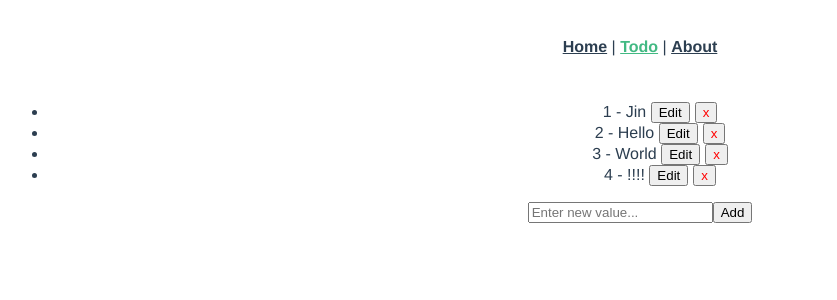
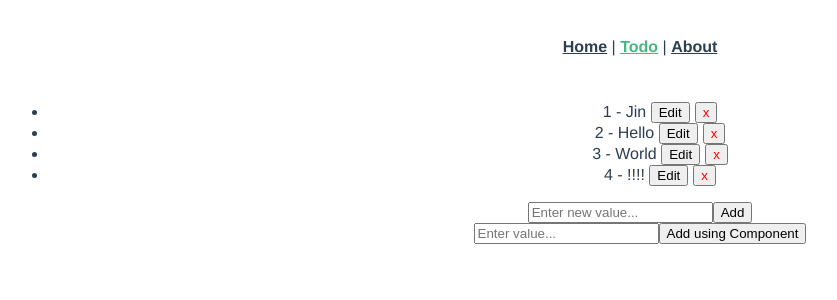
Before and after one commit to minhhungit/DemoVueAspNetCore, a Vue app in the folder hello-world/: page /todo in a window 1280 px wide. Shown: the top 300 px of the page, without its empty margins (0-837 px from the left). Built offline with nearby package versions, Linux system fonts and the light colour scheme.

Commit message:
add todo item using component style

```diff
--- /dev/null
+++ b/hello-world/src/components/todo/TodoItemAddNew.vue
@@ -0,0 +1,35 @@
+<template>
+  <div>
+    <input type="text" v-model="todoItemName" placeholder="Enter value..." />
+    <button v-on:click="addNewTodoItem()">Add using Component</button>
+  </div>
+</template>
+
+<style scoped lang="scss">
+// .remove-button {
+//   color: red;
+//   margin-left: 5px;
+// }
+</style>
+
+<script lang="ts">
+import { Component, Vue } from "vue-property-decorator";
+
+@Component
+export default class TodoItemAddNew extends Vue {
+  private todoItemName?: string | null = null;
+
+  private addNewTodoItem(): void {
+    if (
+      this.todoItemName !== null &&
+      typeof this.todoItemName !== "undefined" &&
+      this.todoItemName.trim().length > 0
+    ) {
+      this.$emit("add", this.todoItemName);
+      this.todoItemName = null;
+    } else {
+      alert("Please enter value for new todo");
+    }
+  }
+}
+</script>
--- a/hello-world/src/views/Todo.vue
+++ b/hello-world/src/views/Todo.vue
@@ -5,6 +5,7 @@
       v-on:update="onUpdate"
       v-on:remove="onRemove"
     />
+
     <div>
       <input
         type="text"
@@ -13,6 +14,8 @@
       />
       <button v-on:click="onAdd">Add</button>
     </div>
+
+    <TodoItemAddNew v-on:add="onAddNewTodoItemWithComponent" />
   </div>
 </template>
 
@@ -20,10 +23,12 @@
 import { Vue, Component } from "vue-property-decorator";
 import TodoList from "@/components/todo/TodoList.vue";
 import { TodoItemModel } from "@/components/todo/models";
+import TodoItemAddNew from "@/components/todo/TodoItemAddNew.vue";
 
 @Component({
   components: {
-    TodoList
+    TodoList,
+    TodoItemAddNew
   }
 })
 export default class Todo extends Vue {
@@ -51,12 +56,12 @@ export default class Todo extends Vue {
   }
 
   private onAdd(): void {
-    const maxId = Math.max(...this.items.map(x => x.id), 0);
     if (
       this.newTodoItemName !== null &&
       typeof this.newTodoItemName !== "undefined" &&
       this.newTodoItemName.trim().length > 0
     ) {
+      const maxId = Math.max(...this.items.map(x => x.id), 0);
       this.items.push({
         id: (maxId === Infinity ? 0 : maxId) + 1,
         name: this.newTodoItemName
@@ -67,5 +72,13 @@ export default class Todo extends Vue {
       alert("Please enter value for new todo");
     }
   }
+
+  private onAddNewTodoItemWithComponent(name: string): void {
+    const maxId = Math.max(...this.items.map(x => x.id), 0);
+    this.items.push({
+      id: (maxId === Infinity ? 0 : maxId) + 1,
+      name: name
+    });
+  }
 }
 </script>
```
